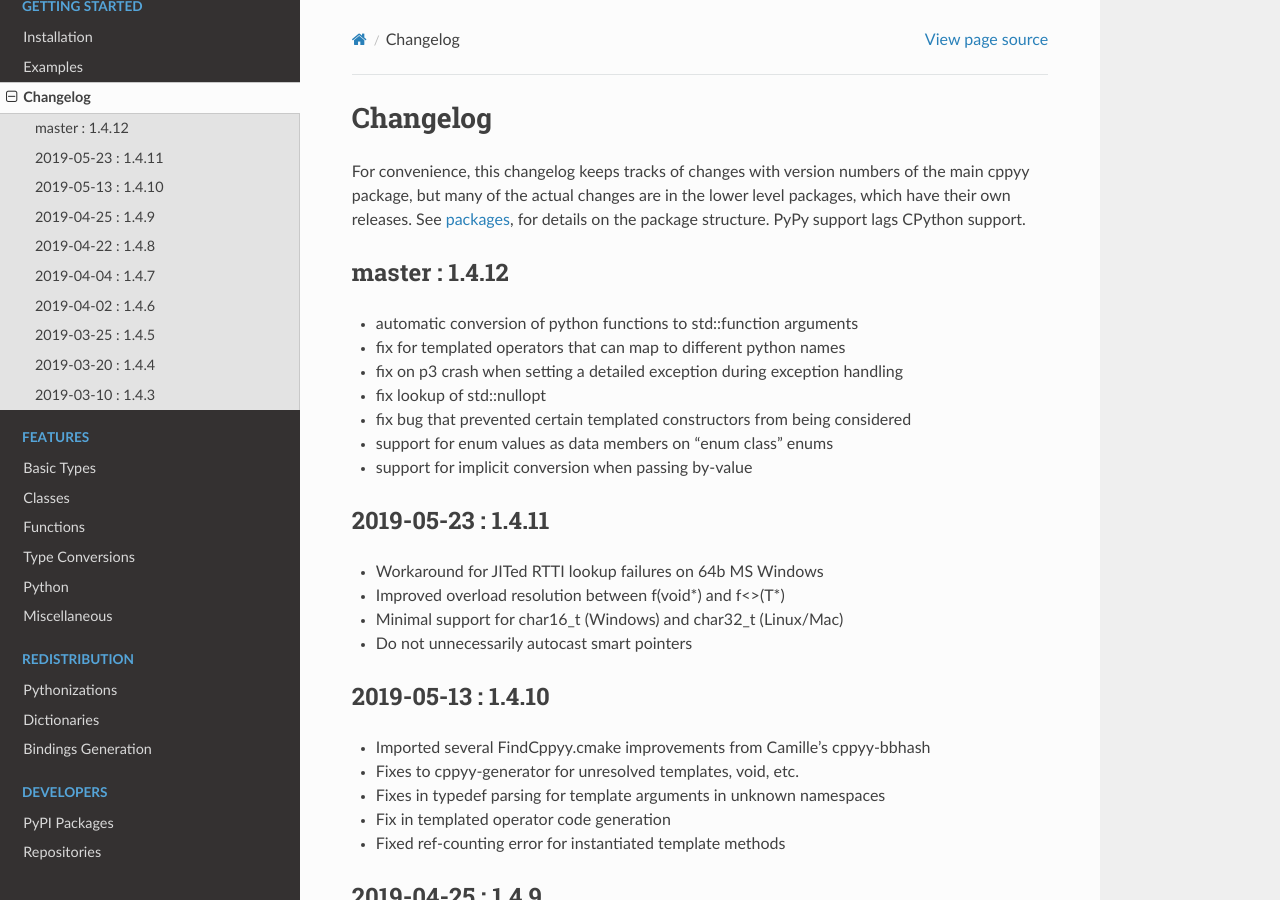
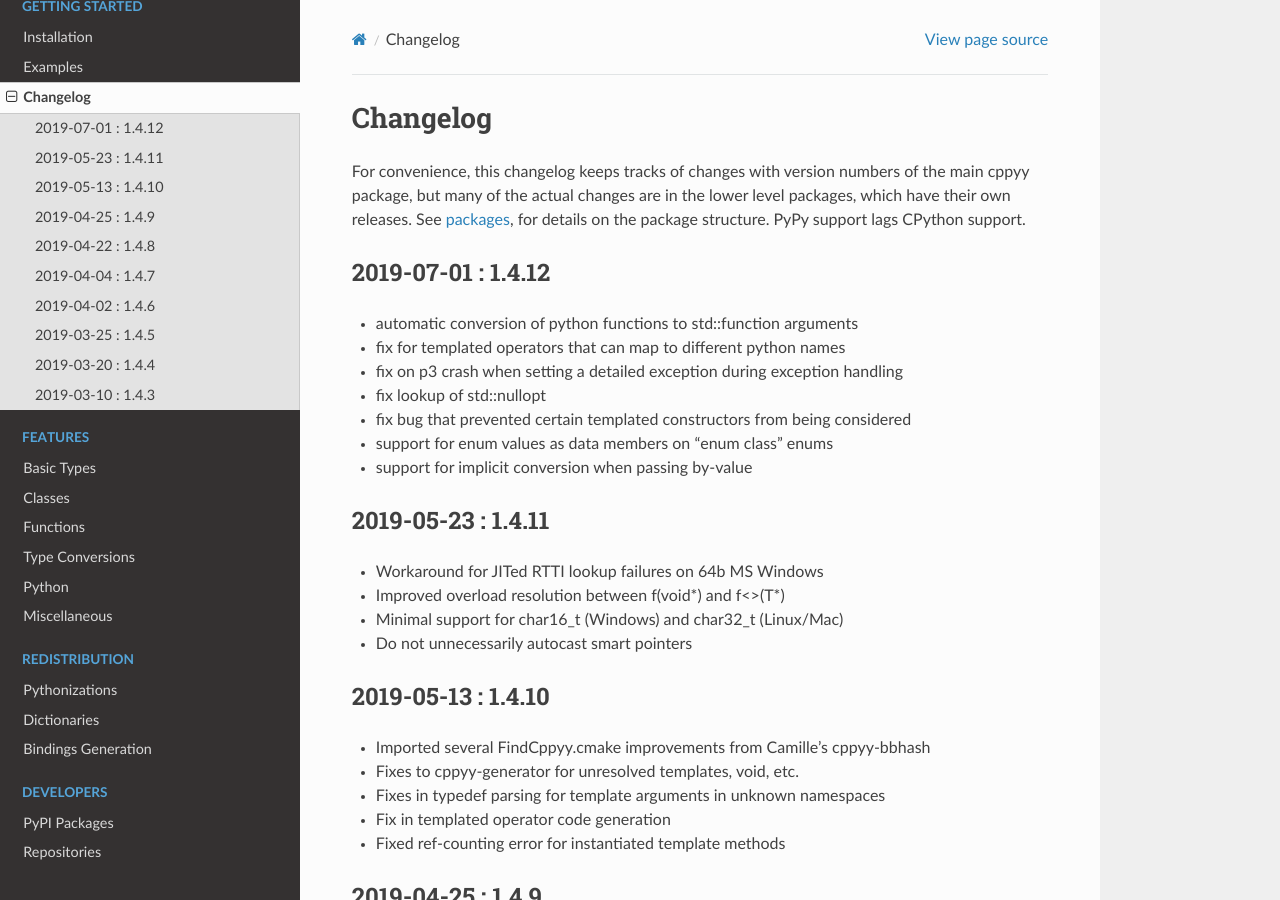
Before and after one commit to wlav/cppyy, a Sphinx documentation site: the page built from doc/source/changelog.rst, in a window 1280 px wide and 900 px high. Built offline with Sphinx 7.4.7 and the Read the Docs theme 2.0.0, drawn with Linux system fonts in a browser that asks for light colours.

Commit message:
prepare release

```diff
--- a/doc/source/changelog.rst
+++ b/doc/source/changelog.rst
@@ -9,8 +9,8 @@
 See :doc:`packages <packages>`, for details on the package structure.
 PyPy support lags CPython support.
 
-master : 1.4.12
----------------
+2019-07-01 : 1.4.12
+-------------------
 
 * automatic conversion of python functions to std::function arguments
 * fix for templated operators that can map to different python names
```
